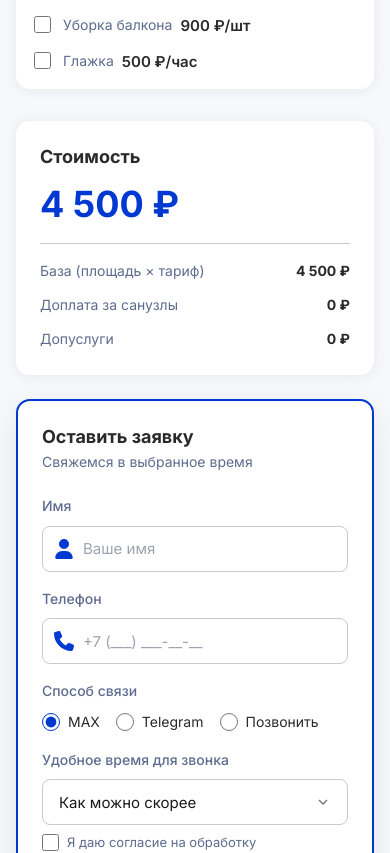
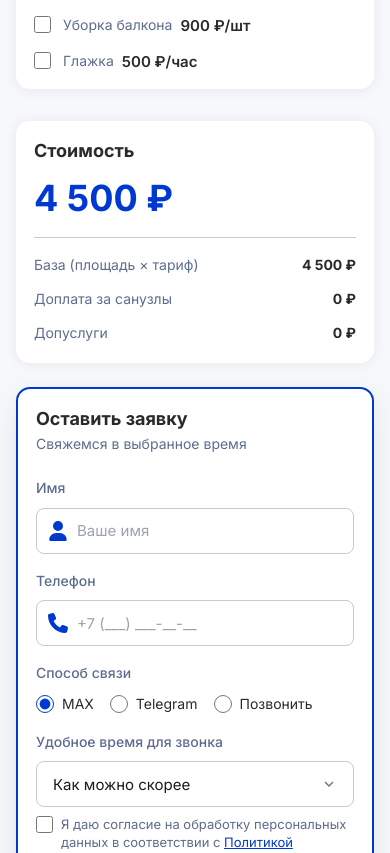
Before and after one commit to Vi-Stakhanov/cleaning-calc-react, a React (Vite) app: page / in a window 390 px wide. Shown: the part 1081-1934 px from the top of the page. Built offline with nearby package versions, Linux system fonts and the light colour scheme.

Commit message:
padding 18px

```diff
--- a/src/App.css
+++ b/src/App.css
@@ -731,9 +731,12 @@ body {
     gap: 16px;
   }
 
-  .card{
+  .card,
+  .price-block,
+  .cta-block{
     padding: 18px;
   }
+
 
 }
 
```
